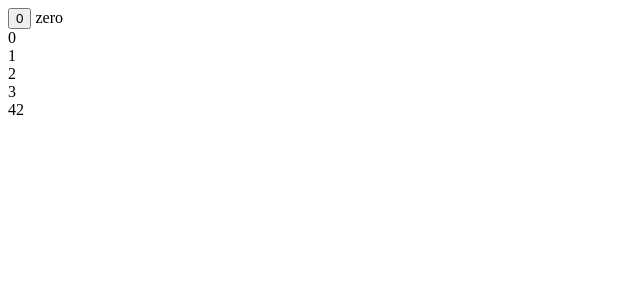
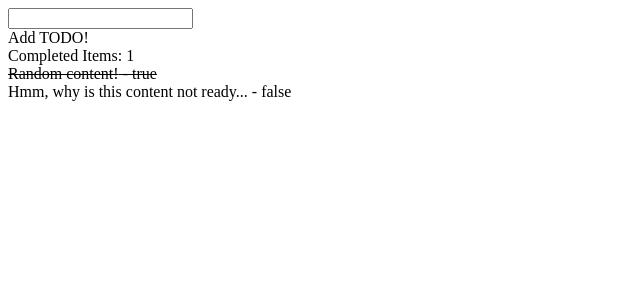
Before and after one commit to kfachikov/svelte-workshop, a SvelteKit app: page / in a window 1280 px wide. Shown: the top 300 px of the page, without its empty margins (0-640 px from the left). Built offline with nearby package versions, Linux system fonts and the light colour scheme.

Commit message:
feat(arr): check todo items and count completed

```diff
--- a/src/routes/+page.svelte
+++ b/src/routes/+page.svelte
@@ -1,61 +1,62 @@
 <!--
-    Everything seems to be build using block.
-
-    Svelte accounts a variable change only when an assignment is used, as it does static code analysis.
-
-    Starting a block - #
-    Continuing a block - :
-    Closing a block - /
+    There is specific semantic to the components starting with '+'.
 -->
 
 <script>
-	let count = 0;
-	let arr = [0, 1, 2, 3];
+	let arr = [
+		{ id: 1, content: 'Random content!', completed: true },
+		{ id: 2, content: 'Hmm, why is this content not ready...', completed: false }
+	];
 
-	/**
-	 * @param {number} ms
-	 */
-	function sleep(ms) {
-		return new Promise((r) => setTimeout(r, ms));
-	}
+    let completed_items = arr.filter(obj => obj.completed).length;
 
-	async function get_data() {
-		await sleep(4000); // simulate data fetching
-		if (Math.random() > 0.5) throw new Error();
-        return 42;
-	}
+    // would sync (imagine that it adds a listener)
+    $: {
+        completed_items = arr.filter(obj => obj.completed).length;
+    }
+
+	let new_content = '';
 </script>
+
+<!-- binding values to different directives -->
+<input bind:value={new_content} />
 
 <button
 	on:click={() => {
-		// we can use JavaScript
-		count++; // it knows it has to re-render the component
+		arr.push({
+			id: crypto.randomUUID(),
+			completed: false,
+			content: new_content
+		});
+        arr = arr;
+        new_content = '';
 	}}
 >
-	{count}
+	Add TODO!
 </button>
 
-<!-- declare a block to be visualized only when a condition is satisfied -->
-{#if count === 0}
-	zero
-{:else if count % 2 === 0}
-	even
-{:else}
-	odd
-{/if}
+Completed Items: {completed_items}
 
-<!-- declare block to iterate the elements of an iterable structure -->
-{#each arr as item}
-	<!-- renaming item to count would shadow the "global" variable count -->
-	<div>
-		{item}
-	</div>
+<!-- trying to make each element a div would cause svelte to raise a warning, as the user would not be expecting clickable div -->
+{#each arr as obj (obj.id)}
+    <!-- alternatively to the class, we can use style : style="text-decoration: {obj.completed ? 'line-through' : ''};" -->
+	<button
+    class:completed={obj.completed}
+		on:click={() => {
+			obj.completed = !obj.completed;
+			arr = arr;
+		}}
+	>
+		{obj.content} - {obj.completed}
+	</button>
 {/each}
 
-{#await get_data()}
-	Loading... <!-- would be visualized until the function returns (the promise resolves) -->
-{:then result}
-	{result}
-{:catch e}
-	{e}
-{/await}
+<style>
+    .completed {
+        text-decoration: line-through;
+    }
+    button {
+        all: unset;
+        display: block;
+    }
+</style>
```
Also changed, not shown: src/routes/component.svelte (added, +61 -0 lines).
